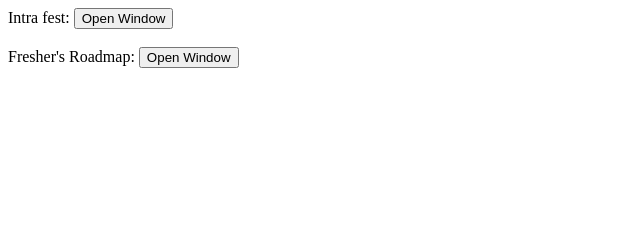
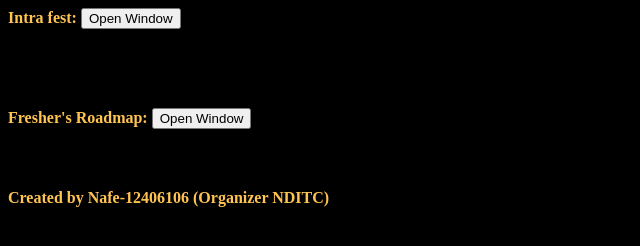
Before and after one commit to Nafe-Ibne-Dalower/nditcfile, a plain HTML site: page index.html in a window 1280 px wide. Shown: the whole page, without its empty margins (0-640 px from the left). Drawn offline with Linux system fonts and the light colour scheme.

Commit message:
Update index.html

```diff
--- a/index.html
+++ b/index.html
@@ -1,5 +1,11 @@
     <html>
     <body>
+<style>
+    body{
+            background-color: black;
+    color: #ffc451
+    }
+</style>
     <script>
     function openWindow1() {
     window.open('https://drive.google.com/file/d/1Fxf0rnIjEGcvZ1ulB8b0DxZ0JqTPEXju/view?fbclid=IwAR3-SPxTFhqdXIqJUeN5I8Iz2sqG2O5bJ-utCT4icgeplf0wJrKf9UiYw7w');
@@ -7,10 +13,10 @@
     function openWindow2() {
     window.open('https://drive.google.com/file/d/1bNj6oYPSr8xkxMjIhaD7QQi-LMA18Odm/view?fbclid=IwAR2nFPsHc65RuCUMNn_gxeKul656SvxTfMl9qO_HnKLDpME_w4zmR6EHPAI');
     }
-Created by Nafe-12406106 (Organizer NDITC)
     </script>
 
-    Intra fest: <button onclick="openWindow1()"> Open Window </button> <br><br>
-    Fresher's Roadmap: <button onclick="openWindow2()"> Open Window </button>
+   <h4> Intra fest: <button onclick="openWindow1()"> Open Window </button></h4> <br><br>
+<h4> Fresher's Roadmap: <button onclick="openWindow2()"> Open Window </button>  </h4> <br>
+<h4>Created by Nafe-12406106 (Organizer NDITC)</h4>
     </body>
     </html>
```
